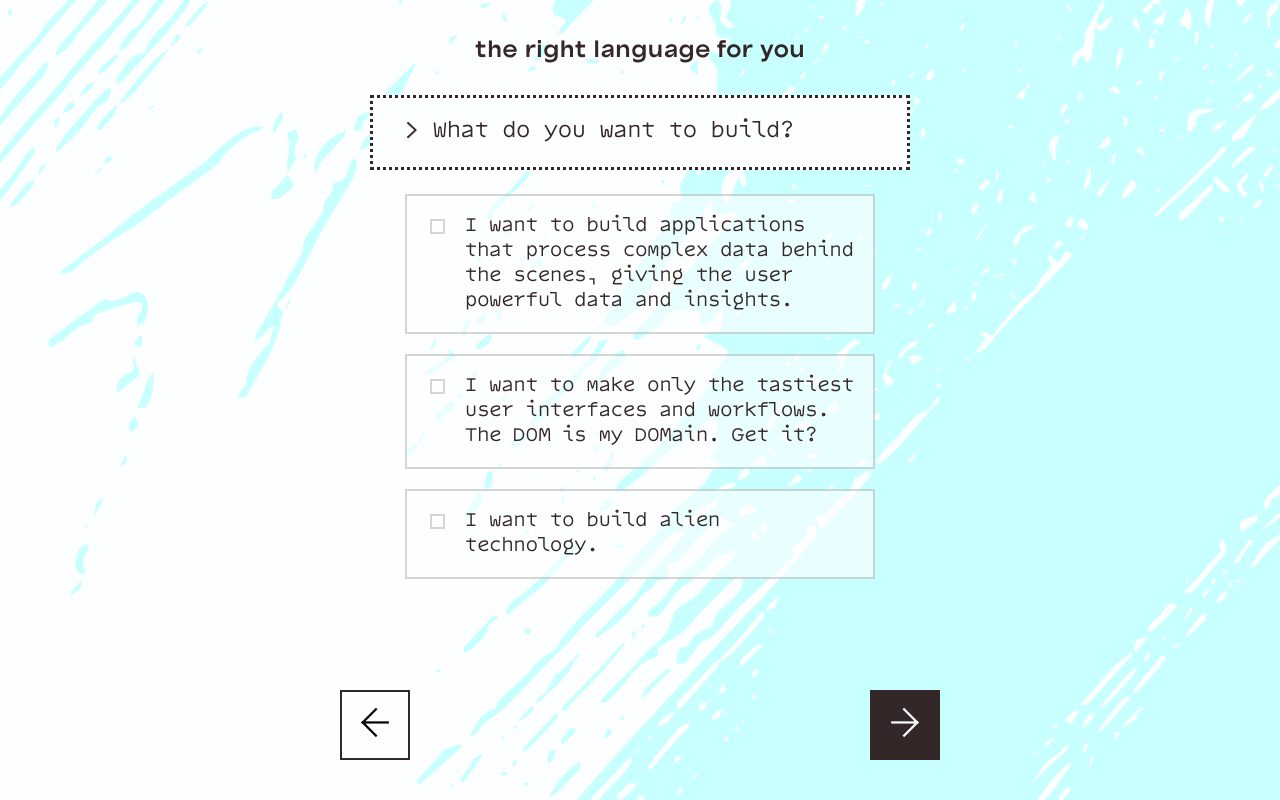
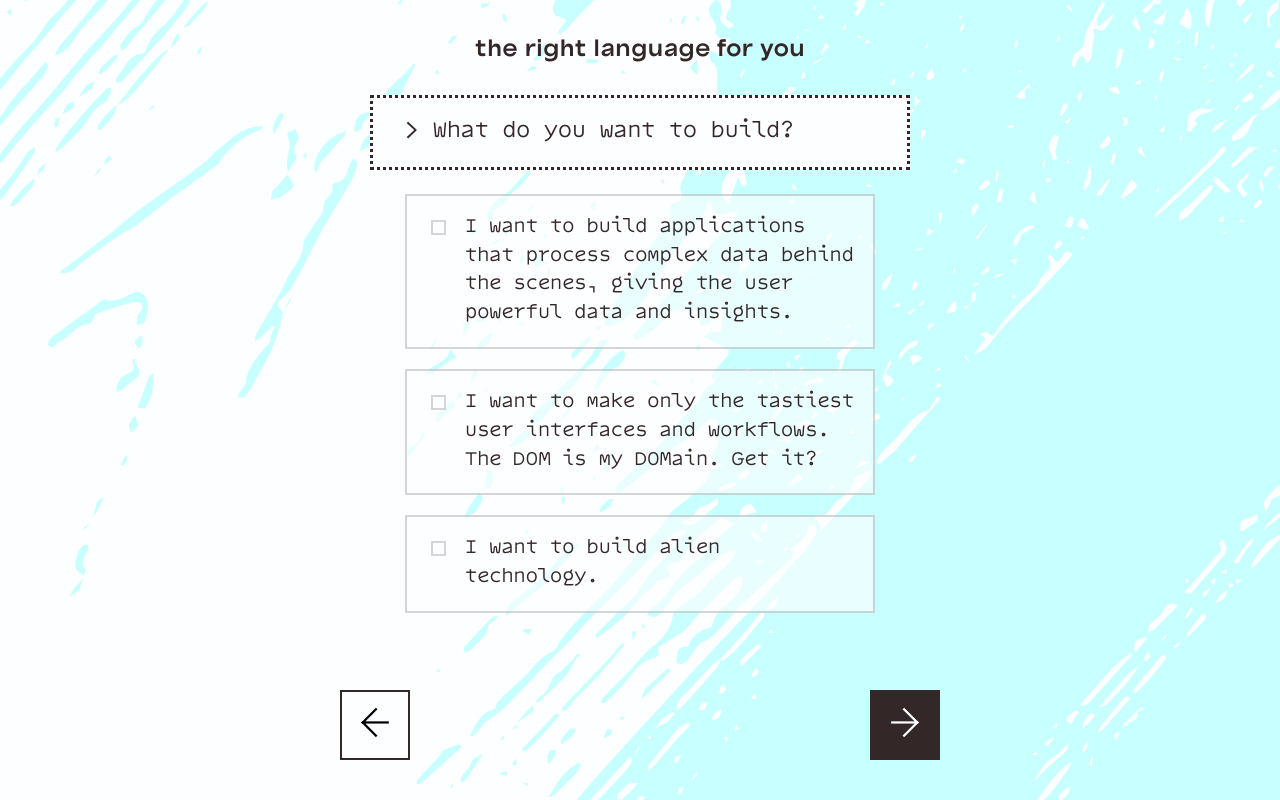
Before and after one commit to jeremybanka/the-right-language-for-YOU, a website built with webpack: page index.html in a window 1280 px wide. Built offline with nearby package versions, Linux system fonts and the light colour scheme.

Commit message:
🐛 fix layout breaking issue with tall results pages

```diff
--- a/src/styles/core.scss
+++ b/src/styles/core.scss
@@ -18,13 +18,16 @@ body, header {
   flex-direction: column;
 }
 body {
+  user-select: none;
   margin: auto;
   width: calc(100vw - 20px);
   height: 100vh;
   font-family: 'Theia';
   font-weight: 400;
+  line-height: 1.8em;
   header {
     display: flex;
+    flex-shrink: 0;
     flex-direction: column;
     background: var(--header-color);
     height: 100px;
@@ -112,7 +115,7 @@ body {
           cursor: default;
           appearance: unset;
           box-sizing: border-box;
-          margin: 5px 3px 0px 5px;
+          margin: 6px 6px 6px 6px;
           box-sizing: border-box;
           outline: none;
           &:checked {
```
